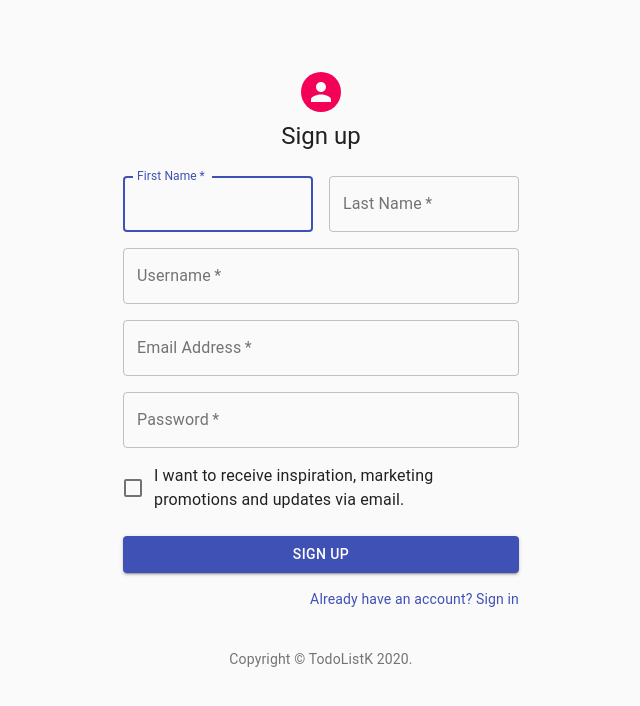
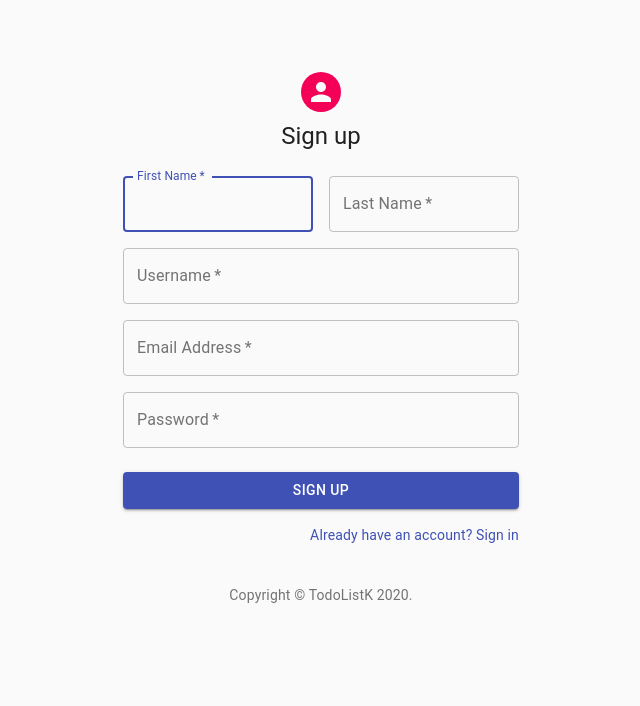
Before and after one commit to adikosa/TodoListK, a React (Create React App) app in the folder frontend/: page /register in a window 1280 px wide. Shown: the top 706 px of the page, without its empty margins (319-959 px from the left). Built offline with nearby package versions, Linux system fonts and the light colour scheme.

Commit message:
removed checkbox

```diff
--- a/frontend/src/components/Register.js
+++ b/frontend/src/components/Register.js
@@ -1,9 +1,8 @@
 import {
     Avatar, Box,
-    Button, Checkbox,
+    Button,
     Container,
     CssBaseline,
-    FormControlLabel,
     Grid, Link,
     TextField,
     Typography,
@@ -64,7 +63,7 @@
     }
 
     render() {
-        const {authError, userCredentials, classes} = this.props;
+        const {userCredentials, classes} = this.props;
 
         if (userCredentials) {
             return <Redirect to='/'/>
@@ -78,7 +77,7 @@
                     <Typography component="h1" variant="h5">
                         Sign up
                     </Typography>
-                    <form className={classes.form} onSubmit={this.handleSubmit} noValidate>
+                    <form className={classes.form} onSubmit={this.handleSubmit}>
                         <Grid container spacing={2}>
                             <Grid item xs={12} sm={6}>
                                 <TextField
@@ -142,12 +141,6 @@
                                     onChange={this.handleChange}
                                 />
                             </Grid>
-                            <Grid item xs={12}>
-                                <FormControlLabel
-                                    control={<Checkbox value="allowExtraEmails" color="primary" />}
-                                    label="I want to receive inspiration, marketing promotions and updates via email."
-                                />
-                            </Grid>
                         </Grid>
                         <Button
                             type="submit"
```
Also changed, not shown: 2 other files (tests, documents, lock files or other folders).
